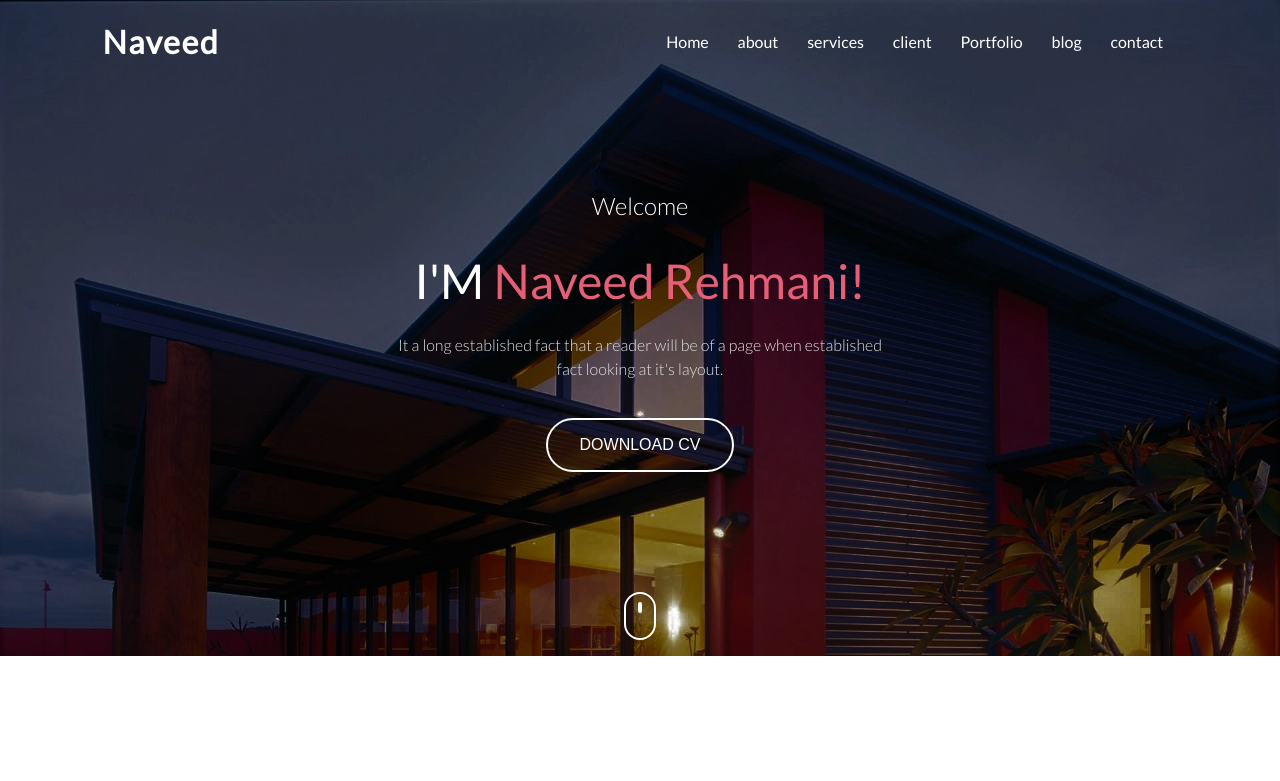
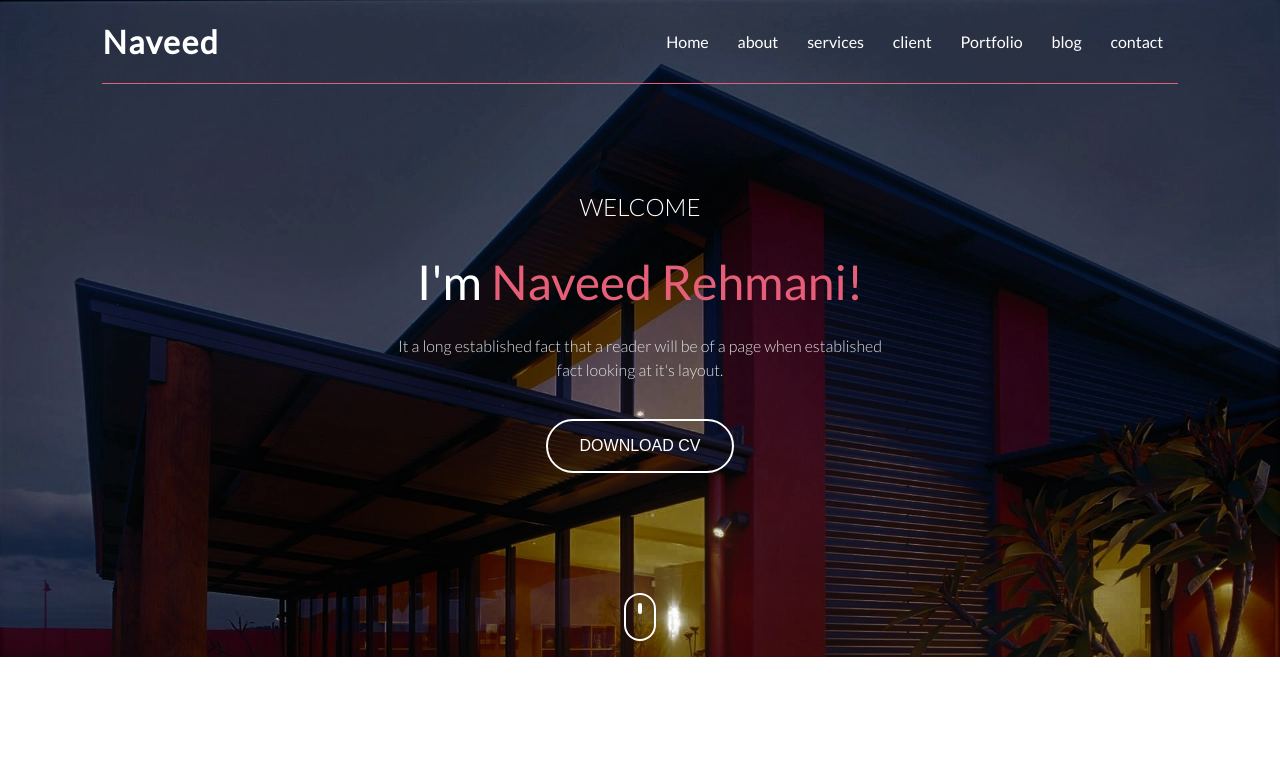
Before and after one commit to naveedalirehmani/portfolio, a plain HTML site: page index.html in a window 1280 px wide. Shown: the top 781 px of the page. Drawn offline with Linux system fonts and the light colour scheme.

Commit message:
added a navbar border

```diff
--- a/css/master.css
+++ b/css/master.css
@@ -26,6 +26,7 @@ body {
   justify-content: space-between;
   padding: 1rem 0px;
   flex-wrap: wrap;
+  border-bottom:1px solid #e65f78;
 }
 .kerri {
   color: white;
@@ -664,6 +665,7 @@ input {
     width: 20rem;
     height: 18rem;
   }
+
 }
 div{
 }
--- a/index.html
+++ b/index.html
@@ -31,8 +31,8 @@
         </header>
         <div class="display">
           <div class="download">
-            <h1>Welcome</h1>
-            <h2>I'M <span> Naveed Rehmani!</span></h2>
+            <h1>WELCOME</h1>
+            <h2>I'm <span> Naveed Rehmani!</span></h2>
             <p>
               It a long established fact that a reader will be of a page when
               established fact looking at it's layout.
```
